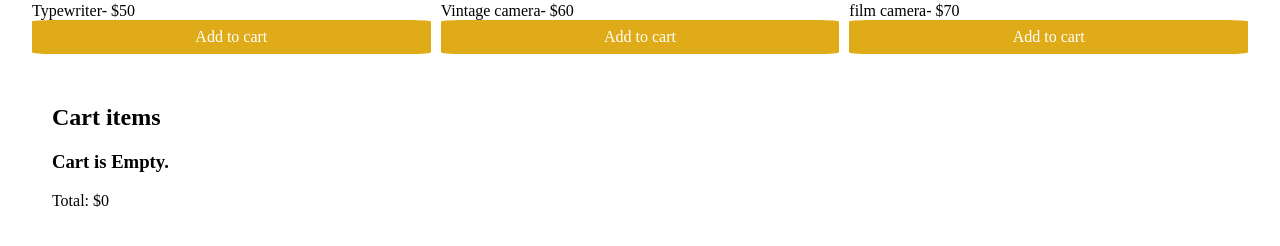
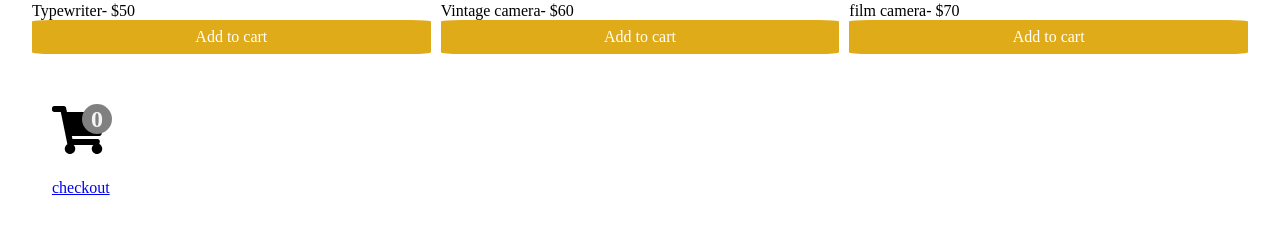
Before and after one commit to BC1985/viva-nostalgia, a React (Create React App) app: page /shop in a window 1280 px wide. Shown: the part 2154-2400 px from the top of the page. Built offline with nearby package versions, Linux system fonts and the light colour scheme; a web font is replaced by a local one.

Commit message:
Clean up code

```diff
--- a/src/components/Cart/Cart.js
+++ b/src/components/Cart/Cart.js
@@ -1,25 +1,13 @@
 import React from "react";
-import CartItem from "./CartItem";
+import { NavLink } from "react-router-dom";
+import CartIcon from "./CartIcon";
 function Cart({ cartItems }) {
-
-  const getTotalSum = () => {
-    return cartItems.reduce((sum, { price }) => sum + price, 0);
-  };
-  const numberOfItems =
-    cartItems.length === 1 ? `1 item` : `${cartItems.length} items`;
-  const cartItemElements = cartItems.map(item => (
-    <CartItem key={item.id} item={item} />
-  ));
   return (
     <div className="cart-container">
-      <h2>Cart items</h2>
-      <h3>
-        {cartItems.length === 0
-          ? "Cart is Empty."
-          : `You have ${numberOfItems} in your cart.`}
-      </h3>
-      {cartItemElements}
-      <div>Total: ${getTotalSum()}</div>
+      <h2>
+        <CartIcon cartItems={cartItems} />
+      </h2>
+      <NavLink to="/checkout">checkout</NavLink>
     </div>
   );
 }
```
